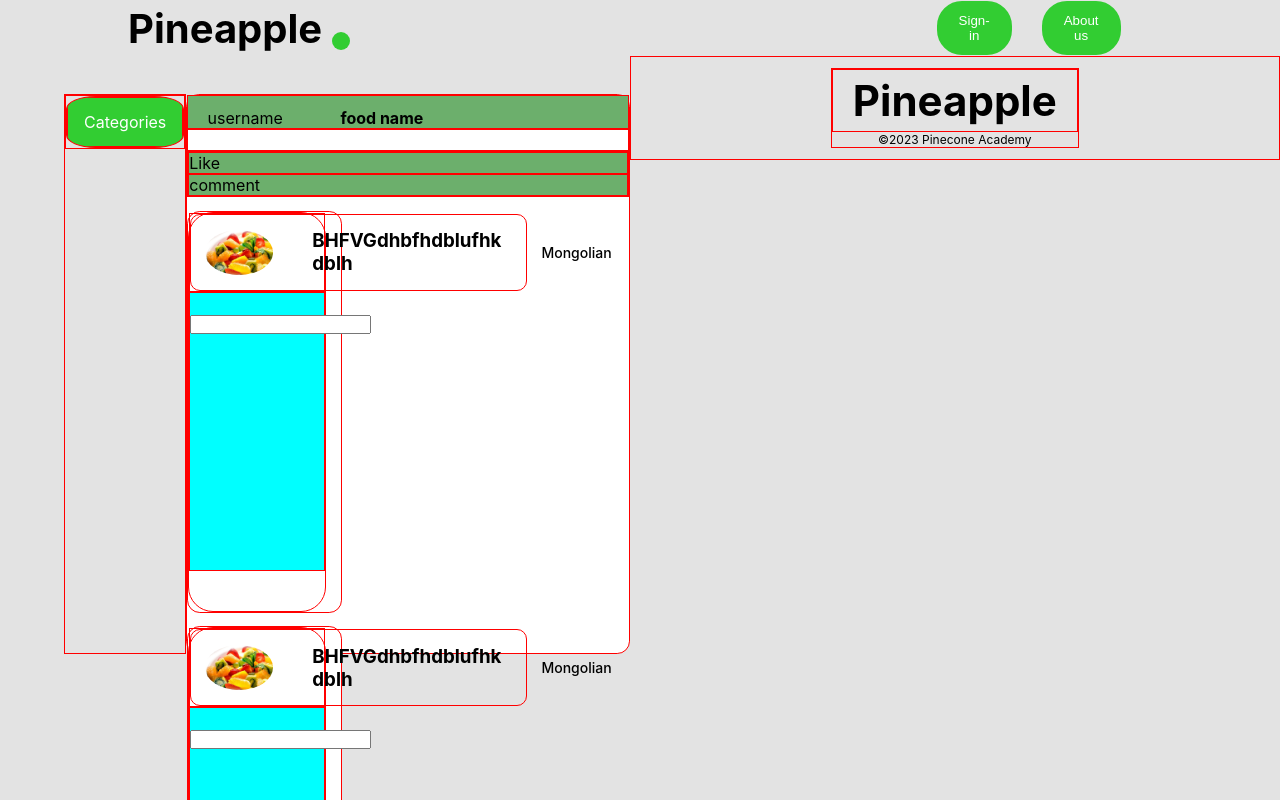
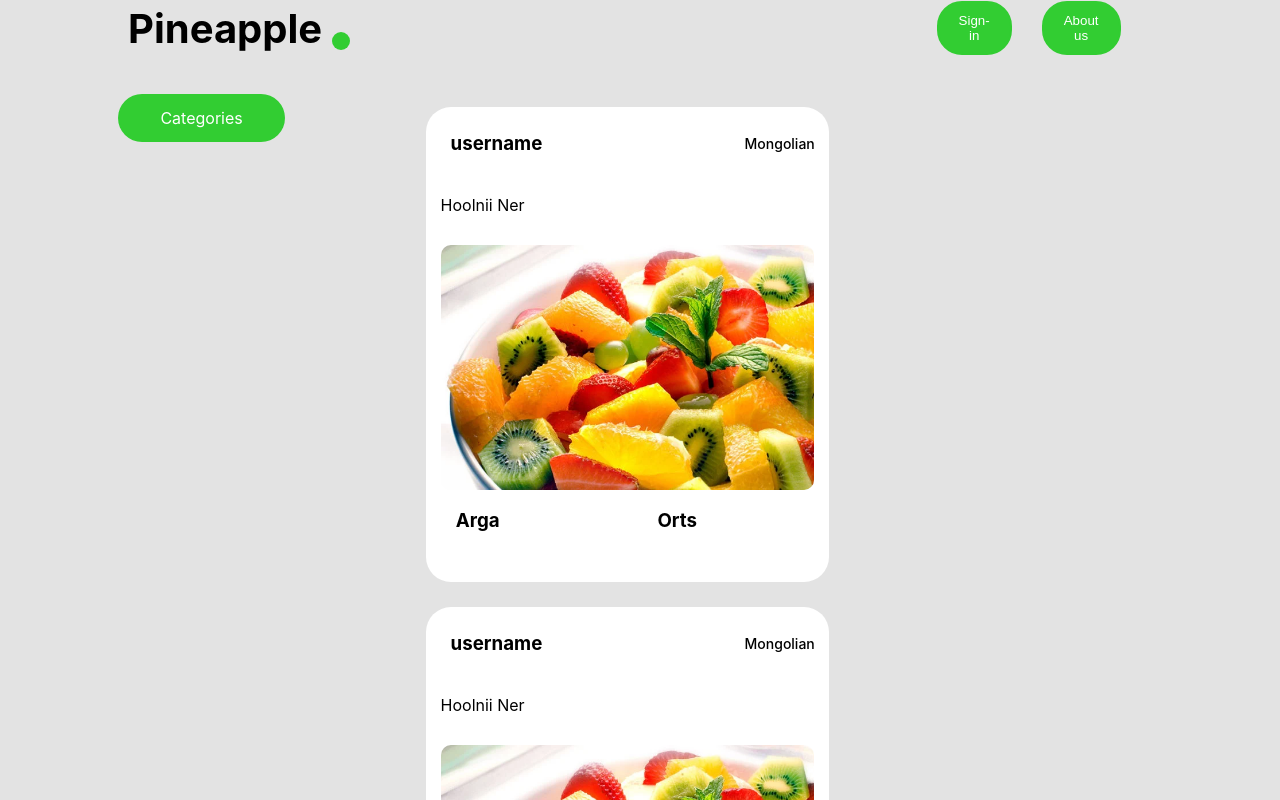
Before and after one commit to Fulxe/Demo-day, a React (Create React App) app in the folder front-end/: page /food in a window 1280 px wide. Shown: the top 800 px of the page. Built offline with nearby package versions, Linux system fonts and the light colour scheme.

Commit message:
cate-css-done

```diff
--- a/front-end/src/components/Food/food.css
+++ b/front-end/src/components/Food/food.css
@@ -8,52 +8,23 @@
   display: flex;
   justify-content: space-evenly;
 }
-.food div {
-  border: 1px solid red;
-}
 .food-line1 {
   width: 13%;
-  font-size: 1vw;
-  margin-top: 3%;
-  margin-left: 5vw;
-  display: flex;
-  flex-direction: column;
   font-size: 12px;
   font-weight: 400;
+  margin-top: 3%;
 }
 .food-line2 {
   width: 35%;
-  height: 70vh;
-  background-color: white;
+  height: fit-content;
   display: flex;
+  align-items: center;
   flex-direction: column;
   border-radius: 1vw;
-  margin-top: 3%;
-}
-.food-post-title {
-  display: flex;
-  gap: 3vw;
-  height: 8%;
-  width: 100%;
-  background-color: #6caf6c;
-
-}
-.food-post-title p, h4 {
-  margin-top: 1.5vh;
-  margin-left: 1.5vw;
-}
-.food-post-image {
-  width: 100%;
-  height: 70%;
-}
-.food-post-comment {
-  background-color: #6caf6c;
-  width: 100%;
-  height: 22%;
+  margin-top: 2%;
 }
 .food-line3 {
   width: 15%;
-  width: 20%;
   height: 100%;
   margin-top: 3%;
 }
@@ -64,52 +35,3 @@
   justify-content: center;
   cursor: pointer;
 }
-.navbar {
-  overflow: hidden;
-  background-color: #32cd32;
-  border-radius: 25%;
-}
-.dropdown {
-  overflow: hidden;
-}
-.dropdown .dropbtn {
-  font-size: 16px;
-  border: none;
-  outline: none;
-  color: white;
-  padding: 14px 16px;
-  background-color: inherit;
-  font-family: inherit;
-  margin: 0;
-}
-.navbar a:hover, .dropdown:hover .dropbtn {
-  background-color: red;
-  cursor: pointer;
-}
-
-.dropdown-content {
-  /* display: none; */
-  position: absolute;
-  background-color: #f9f9f9;
-  min-width: 160px;
-  box-shadow: 0px 8px 16px 0px rgba(0,0,0,0.2);
-  z-index: 1;
-}
-
-.dropdown-content div {
-  color: black;
-  padding: 12px 16px;
-  text-align: left;
-  cursor: pointer;
-}
-.dropdown:hover .dropdown-content {
-  /* display: flex; */
-  flex-direction: column;
-}
-.food-footer {
-  position: fixed;
-  bottom: 0;
-}
-.food-path {
-  text-decoration: none;
-}
--- a/front-end/src/components/Food/food.js
+++ b/front-end/src/components/Food/food.js
@@ -14,27 +14,12 @@ function Food() {
             <Cate />
           </div>
           <div className="food-line2">
-            <div className="food-post-title">
-              <p>username</p>
-              <h4>food name</h4>
-            </div>
-            <div className="food-post-image">
-              <img alt="" />
-            </div>
-            <div className="food-post-comment">
-              <div>Like</div>
-              <div>comment</div>
-            </div>
-            <div className="food-line2">
-              <Post />
-            </div>
-            <div className="food-line2">
-              <Post />
-            </div>
-            <div className="food-line3"></div>
+            <Post />
+            <Post />
           </div>
-          <Footer className="food-footer" />
+          <div className="food-line3"></div>
         </div>
+        <Footer />
       </div>
     </AnimatedPage>
   );
--- a/front-end/src/components/Food/post/post.css
+++ b/front-end/src/components/Food/post/post.css
@@ -1,7 +1,9 @@
 .post {
   width: 90%;
-  height: 50vh;
+  height: fit-content;
   border-radius: 25px;
+  background-color: white;
+  margin-top: 25px;
 }
 .profile {
   display: flex;
@@ -9,10 +11,20 @@
   justify-content: space-between;
   height: 20%;
 }
-.post div:nth-child(2) {
+.post-img {
   width: 100%;
   height: 70%;
-  background-color: aqua;
+  gap: 25px;
+}
+.post-img img {
+  width: 100%;
+}
+.post-img p {
+  padding: 15px;
+}
+.post-img img {
+  padding: 15px;
+  border-radius: 25px;
 }
 .profile div {
   width: fit-content;
@@ -24,7 +36,6 @@
 }
 .profile img {
   width: 7.5vw;
-  /* height: 25%; */
   border-radius: 100%;
   padding: 14px;
 }
@@ -36,3 +47,12 @@
   margin: 14px;
   font-weight: 500;
 }
+.post-dis {
+  display: flex;
+  justify-content: space-around;
+}
+.post-dis div {
+  width: 35%;
+}
+.post-dis p {
+}
--- a/front-end/src/components/Food/post/post.js
+++ b/front-end/src/components/Food/post/post.js
@@ -6,24 +6,31 @@ function Post() {
     <div className="post">
       <div className="profile">
         <div>
-          {/* profile image */}
-          <img alt="" src={test} />
-
           {/* username  */}
-          <h3>BHFVGdhbfhdblufhk dblh</h3>
+          <h3>username</h3>
         </div>
         {/*catogories  */}
         <p>Mongolian</p>
       </div>
-      <div>
+      <div className="post-img">
         {/* Heading */}
-        <p></p>
-
+        <p>Hoolnii Ner</p>
         {/* image */}
-        <img alt="" />
-
-        {/* orts */}
-        <input />
+        <img alt="" src={test} />
+        <div className="post-dis">
+          <div>
+            {/* Arga */}
+            <h3>Arga</h3>
+            <br />
+            <p></p>
+          </div>
+          <div>
+            {/* orts */}
+            <h3>Orts</h3>
+            <br />
+            <p></p>
+          </div>
+        </div>
       </div>
     </div>
   );
--- a/front-end/src/components/Home/home.js
+++ b/front-end/src/components/Home/home.js
@@ -30,19 +30,19 @@ function Home() {
         </div>
         <div className="nxt-page">
           <div className="nxt">
-            <div className="nxt-hool">
+            <div onClick={() => navigate("/food")} className="nxt-hool">
               <img src={nxtfood1} alt="" />
               <img src={nxtfood1} alt="" />
               <img src={nxtfood1} alt="" />
               <img src={nxtfood1} alt="" />
-              <h1 onClick={() => navigate("/food")}>Food</h1>
+              <h1>Food</h1>
             </div>
-            <div className="nxt-huns">
+            <div onClick={() => navigate("/fruit")} className="nxt-huns">
               <img src={nxtfruit1} alt="" />
               <img src={nxtfruit1} alt="" />
               <img src={nxtfruit1} alt="" />
               <img src={nxtfruit1} alt="" />
-              <h1 onClick={() => navigate("/fruit")}>Fruit</h1>
+              <h1>Fruit</h1>
             </div>
           </div>
         </div>
--- /dev/null
+++ b/front-end/src/components/category/category.css
@@ -0,0 +1,70 @@
+.categ div {
+  width: 100%;
+  /* border: 1px solid red; */
+  margin-bottom: 25px;
+}
+.navbar {
+  width: 47%;
+  /* overflow: hidden; */
+}
+.dropdown {
+  overflow: hidden;
+  width: 100%;
+}
+.dropdown .dropbtn {
+  width: 100%;
+  height: 100%;
+  font-size: 16px;
+  border: none;
+  outline: none;
+  padding: 14px 16px;
+  color: white;
+  background-color: inherit;
+  font-family: inherit;
+  margin: 0;
+  background-color: #32cd32;
+  border-radius: 55px;
+}
+.dropdown:hover .dropbtn {
+  cursor: pointer;
+  transition: 1000ms;
+  padding: 18px 20px;
+  background-color: white;
+  color: #32cd32;
+  border: 2px solid #32cd32;
+}
+.dropdown-content {
+  background-color: #f9f9f9;
+  min-width: 160px;
+  height: fit-content;
+  box-shadow: 0px 8px 16px 0px rgba(0, 0, 0, 0.2);
+  z-index: 1;
+  margin-top: 25px;
+  border-radius: 15px;
+  display: flex;
+  flex-direction: column;
+  justify-content: space-around;
+}
+.dropdown-content div {
+  color: black;
+  padding: 12px 16px;
+  text-align: left;
+  cursor: pointer;
+}
+.food-footer {
+  position: fixed;
+  bottom: 0;
+}
+.food-path {
+  color: white;
+  padding: 5px 7px;
+  margin-top: 15px;
+  border-radius: 5px;
+  background-color: #32cd32;
+  text-decoration: none;
+}
+.food-path:hover {
+  padding: 7px 9px;
+  border-radius: 25px;
+  transition: 700ms;
+}
--- a/front-end/src/components/category/category.js
+++ b/front-end/src/components/category/category.js
@@ -1,6 +1,7 @@
 import React from "react";
 import { useState } from "react";
 import { Link } from "react-router-dom";
+import "./category.css"
 
 function Cate(props) {
   const paths = ["Mongolian", "Vegan", "Healthy", "Korean", "Mexican"];
```
